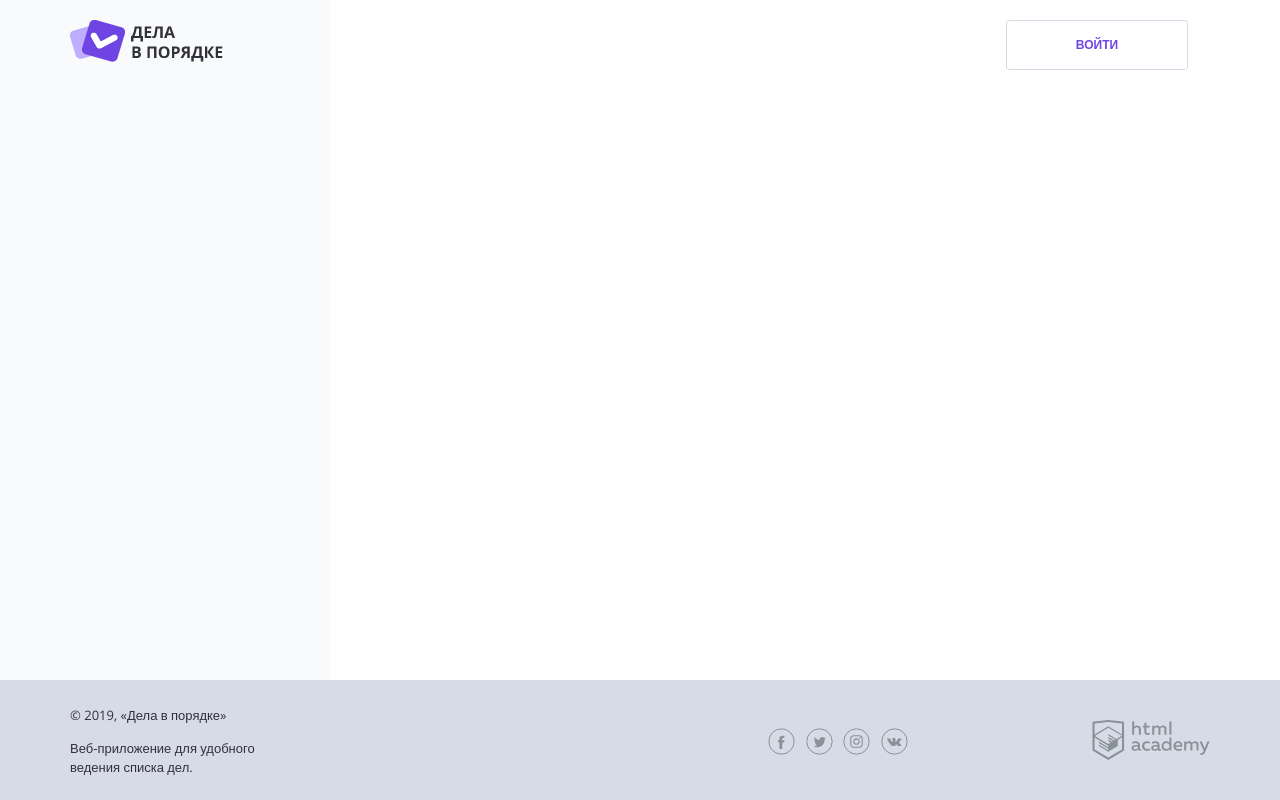
After one commit to morozalexey/896717-doingsdone-12, a PHP site: page /templates/layout_reg.php in a window 1280 px wide. The commit adds this page. Run offline with PHP 8.4, Linux system fonts and the light colour scheme; the template is opened without the code that fills it, so the values that code supplies are empty.

Commit message:
Какая-то странность. Проверяю

```diff
--- a/init.php
+++ b/init.php
@@ -1,2 +1,3 @@
 <?php
+session_start();
 $con = mysqli_connect("localhost", "mysql", "mysql", "doingsdone");
--- /dev/null
+++ b/templates/layout_reg.php
@@ -0,0 +1,86 @@
+<!DOCTYPE html>
+<html lang="ru">
+
+<head>
+  <meta charset="UTF-8">
+  <title>Document</title>
+  <link rel="stylesheet" href="../css/normalize.css">
+  <link rel="stylesheet" href="../css/style.css">
+</head>
+
+<body>
+  <h1 class="visually-hidden">Дела в порядке</h1>
+
+  <div class="page-wrapper">
+    <div class="container container--with-sidebar">
+      <header class="main-header">
+        <a href="#">
+          <img src="../img/logo.png" width="153" height="42" alt="Логитип Дела в порядке">
+        </a>
+
+        <div class="main-header__side">
+          <a class="main-header__side-item button button--transparent" href="form-authorization.html">Войти</a>
+        </div>
+      </header>
+      <?= $page_content ; ?>
+    </div>
+  </div>
+
+  <footer class="main-footer">
+    <div class="container">
+      <div class="main-footer__copyright">
+        <p>© 2019, «Дела в порядке»</p>
+
+        <p>Веб-приложение для удобного ведения списка дел.</p>
+      </div>
+
+      <div class="main-footer__social social">
+        <span class="visually-hidden">Мы в соцсетях:</span>
+        <a class="social__link social__link--facebook" href="#">
+          <span class="visually-hidden">Facebook</span>
+          <svg width="27" height="27" viewBox="0 0 27 27" xmlns="http://www.w3.org/2000/svg">
+            <circle stroke="#879296" fill="none" cx="13.5" cy="13.5" r="12.667"/>
+            <path fill="#879296"
+                  d="M14.26 20.983h-2.816v-6.626H10.04v-2.28h1.404v-1.364c0-1.862.79-2.922 3.04-2.922h1.87v2.28h-1.17c-.876 0-.972.322-.972.916v1.14h2.212l-.245 2.28h-1.92v6.625z"/>
+          </svg>
+        </a><span class="visually-hidden">
+        ,</span>
+        <a class="social__link social__link--twitter" href="#">
+          <span class="visually-hidden">Twitter</span>
+          <svg width="27" height="27" viewBox="0 0 27 27" xmlns="http://www.w3.org/2000/svg">
+            <circle stroke="#879296" fill="none" cx="13.5" cy="13.5" r="12.687"/>
+            <path fill="#879296"
+                  d="M18.38 10.572c.525-.336.913-.848 1.092-1.445-.485.305-1.02.52-1.58.635-.458-.525-1.12-.827-1.816-.83-1.388.063-2.473 1.226-2.44 2.615-.002.2.02.4.06.596-2.017-.144-3.87-1.16-5.076-2.78-.22.403-.335.856-.332 1.315-.01.865.403 1.68 1.104 2.188-.397-.016-.782-.13-1.123-.333-.03 1.207.78 2.272 1.95 2.567-.21.06-.43.09-.653.088-.155.015-.313.015-.47 0 .3 1.045 1.238 1.777 2.324 1.815-.864.724-1.956 1.12-3.083 1.122-.198.013-.397.013-.595 0 1.12.767 2.447 1.18 3.805 1.182 4.57 0 7.066-3.992 7.066-7.456v-.34c.49-.375.912-.835 1.24-1.357-.465.218-.963.36-1.473.42z"/>
+          </svg>
+        </a><span class="visually-hidden">
+        ,</span>
+        <a class="social__link social__link--instagram" href="#">
+          <span class="visually-hidden">Instagram</span>
+          <svg width="27" height="27" viewBox="0 0 27 27" xmlns="http://www.w3.org/2000/svg">
+            <circle stroke="#879296" fill="none" cx="13.5" cy="13.5" r="12.687"/>
+            <path fill="#879296"
+                  d="M13.5 8.3h2.567c.403.002.803.075 1.18.213.552.213.988.65 1.2 1.2.14.38.213.778.216 1.18v5.136c-.003.403-.076.803-.215 1.18-.213.552-.65.988-1.2 1.2-.378.14-.778.213-1.18.216h-5.135c-.403-.003-.802-.076-1.18-.215-.552-.214-.988-.65-1.2-1.2-.14-.38-.212-.78-.215-1.182V13.46v-2.566c.003-.403.076-.802.214-1.18.213-.552.65-.988 1.2-1.2.38-.14.778-.212 1.18-.215H13.5m0-1.143h-2.616c-.526.01-1.048.108-1.54.292-.853.33-1.527 1-1.856 1.854-.184.493-.283 1.014-.292 1.542v5.232c.01.526.108 1.048.292 1.54.33.853 1.003 1.527 1.855 1.856.493.184 1.015.283 1.54.293H16.117c.527-.01 1.048-.11 1.54-.293.854-.33 1.527-1.003 1.856-1.855.184-.493.283-1.015.293-1.54V13.46v-2.614c-.01-.528-.11-1.05-.293-1.542-.33-.853-1.002-1.525-1.855-1.855-.493-.185-1.014-.283-1.54-.293-.665.01-.89 0-2.617 0zm0 3.093c-2.51.007-4.07 2.73-2.808 4.898 1.26 2.17 4.398 2.16 5.645-.017.285-.495.434-1.058.433-1.63-.006-1.8-1.47-3.256-3.27-3.25zm0 5.378c-1.63-.007-2.64-1.777-1.82-3.185.823-1.41 2.86-1.4 3.67.017.18.316.276.675.278 1.04.006 1.177-.95 2.133-2.128 2.128zm4.118-5.524c0 .58-.626.94-1.127.65-.5-.29-.5-1.012 0-1.3.116-.067.245-.102.378-.102.418-.005.76.333.76.752z"/>
+          </svg>
+        </a>
+        <span class="visually-hidden">,</span>
+        <a class="social__link social__link--vkontakte" href="#">
+          <span class="visually-hidden">Вконтакте</span>
+          <svg width="27" height="27" viewBox="0 0 27 27" xmlns="http://www.w3.org/2000/svg">
+            <circle stroke="#879296" fill="none" cx="13.5" cy="13.5" r="12.666"/>
+            <path fill="#879296"
+                  d="M13.92 18.07c.142-.016.278-.074.39-.166.077-.107.118-.237.116-.37 0 0 0-1.13.516-1.296.517-.165 1.208 1.09 1.95 1.58.276.213.624.314.973.28h1.95s.973-.057.525-.837c-.38-.62-.865-1.17-1.432-1.626-1.208-1.1-1.043-.916.41-2.816.886-1.16 1.236-1.86 1.13-2.163-.108-.302-.76-.214-.76-.214h-2.164c-.092-.026-.19-.026-.282 0-.083.058-.15.135-.195.225-.224.57-.49 1.125-.8 1.656-.973 1.61-1.344 1.697-1.51 1.59-.37-.234-.272-.975-.272-1.433 0-1.56.243-2.202-.468-2.377-.32-.075-.647-.108-.974-.098-.604-.052-1.213.01-1.793.186-.243.116-.438.38-.32.4.245.018.474.13.642.31.152.303.225.638.214.975 0 0 .127 1.832-.302 2.056-.43.223-.692-.167-1.55-1.618-.29-.506-.547-1.03-.77-1.57-.038-.09-.098-.17-.174-.233-.1-.065-.214-.108-.332-.128H6.485s-.312 0-.42.137c-.106.135 0 .36 0 .36.87 2 2.022 3.868 3.42 5.543.923.996 2.21 1.573 3.567 1.598z"/>
+          </svg>
+        </a>
+      </div>
+
+      <div class="main-footer__developed-by">
+        <span class="visually-hidden">Разработано:</span>
+
+        <a href="https://htmlacademy.ru/intensive/php">
+          <img src="../img/htmlacademy.svg" alt="HTML Academy" width="118" height="40">
+        </a>
+      </div>
+    </div>
+  </footer>
+</body>
+</html>
```
Also changed, not shown: add.php (+4 -23 lines), helpers.php (+46 -1 lines), registeration.php (added, +59 -0 lines), templates/registeration.php (added, +36 -0 lines).
